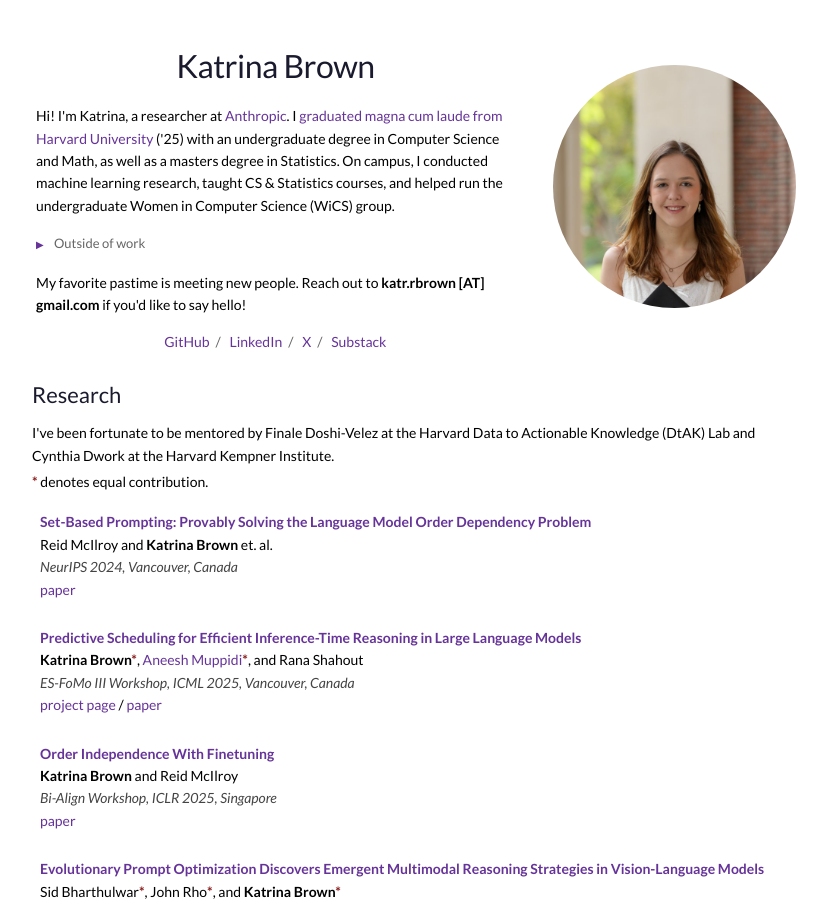
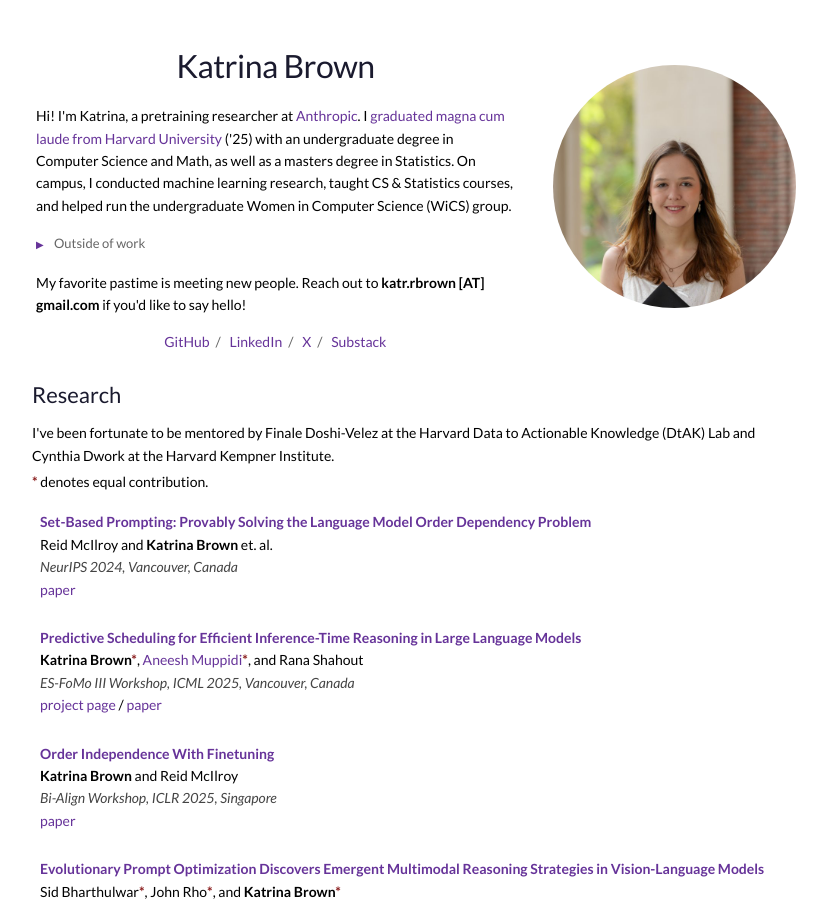
Before and after one commit to brownkat6/katrinarbrown, a Jekyll site: the page built from docs/index.html, in a window 1280 px wide and 900 px high. Shown: the whole window, without its empty margins (224-1051 px from the left). Built offline with Jekyll 4.4.1, drawn with Linux system fonts in a browser that asks for light colours.

Commit message:
Describe role as pretraining researcher at Anthropic
Co-Authored-By: Claude Opus 5.5 <noreply@anthropic.com>
Claude-Session: https://claude.ai/code/session_013gRzMoEnvwd6AmDmVtoPP2

```diff
--- a/docs/_config.yml
+++ b/docs/_config.yml
@@ -1,5 +1,5 @@
 title: "Katrina Brown"
-description: "Researcher at Anthropic"
+description: "Pretraining researcher at Anthropic"
 url: "katrinarbrown.github.io"
 baseurl: ""
 
--- a/docs/index.html
+++ b/docs/index.html
@@ -8,7 +8,7 @@ title: Home
     <div class="intro-bio">
         <p class="name">Katrina Brown</p>
 
-        <p>Hi! I'm Katrina, a researcher at <a href="https://www.anthropic.com/">Anthropic</a>. I <a href="#academics">graduated magna cum laude from Harvard University</a> ('25) with an undergraduate degree in Computer Science and Math, as well as a masters degree in Statistics. On campus, I conducted machine learning research, taught CS &amp; Statistics courses, and helped run the undergraduate Women in Computer Science (WiCS) group.</p>
+        <p>Hi! I'm Katrina, a pretraining researcher at <a href="https://www.anthropic.com/">Anthropic</a>. I <a href="#academics">graduated magna cum laude from Harvard University</a> ('25) with an undergraduate degree in Computer Science and Math, as well as a masters degree in Statistics. On campus, I conducted machine learning research, taught CS &amp; Statistics courses, and helped run the undergraduate Women in Computer Science (WiCS) group.</p>
 
         <details class="dropdown">
             <summary><span class="dropdown-arrow">&#9654;&#xFE0E;</span> Outside of work</summary>
```
